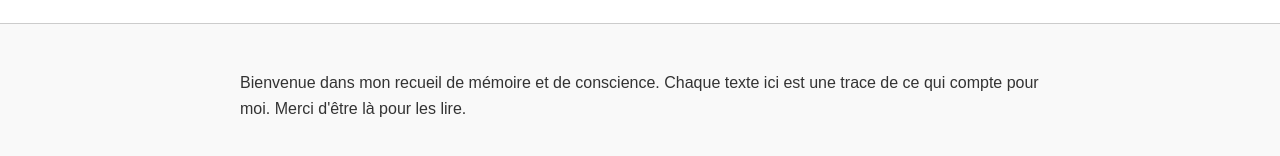
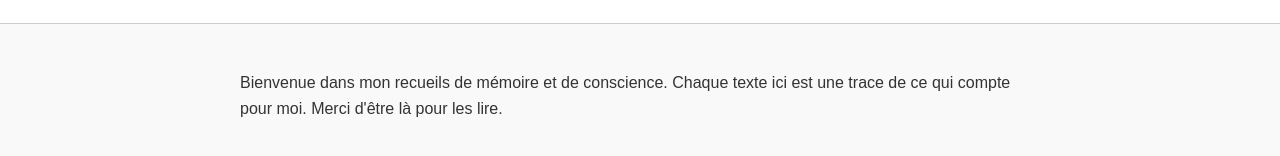
Before and after one commit to lasleyxx/Receuil, a plain HTML site: page index.html in a window 1280 px wide. Shown: the part 124-280 px from the top of the page. Drawn offline with Linux system fonts and the light colour scheme.

Commit message:
Update index.html

```diff
--- a/index.html
+++ b/index.html
@@ -17,7 +17,7 @@
     </nav>
   </header>
   <main>
-    <p>Bienvenue dans mon recueil de mémoire et de conscience. Chaque texte ici est une trace de ce qui compte pour moi. Merci d'être là pour les lire.</p>
+    <p>Bienvenue dans mon recueils de mémoire et de conscience. Chaque texte ici est une trace de ce qui compte pour moi. Merci d'être là pour les lire.</p>
   </main>
 </body>
 </html>
```
